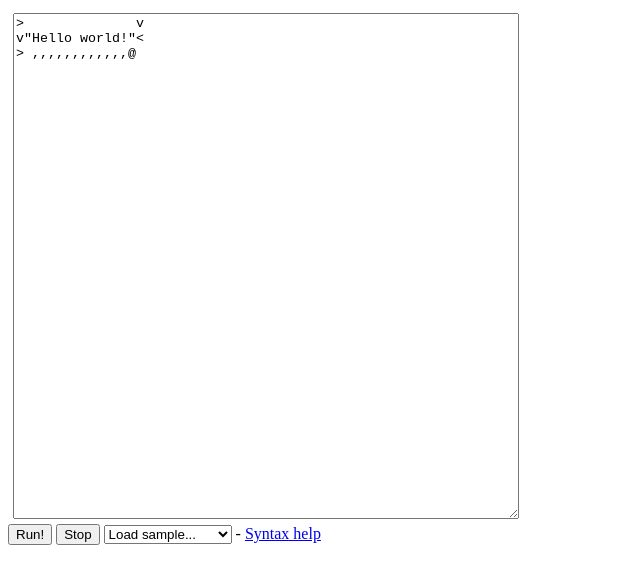
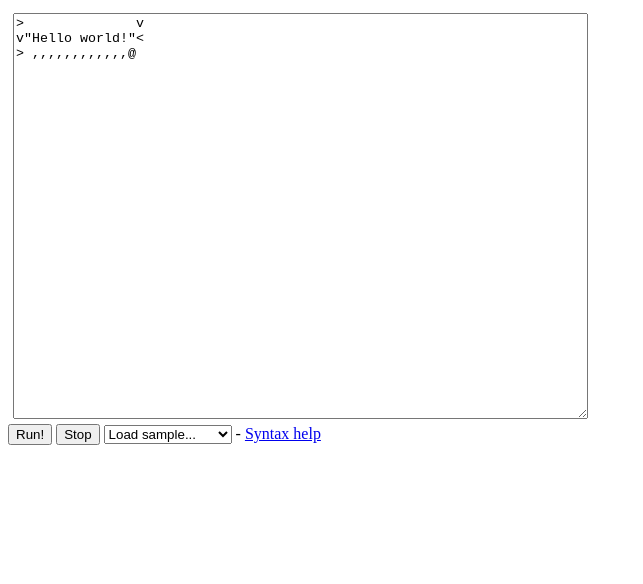
Before and after one commit to arnemart/befunge, a website: page index.html in a window 1280 px wide. Shown: the whole page, without its empty margins (0-643 px from the left). Drawn offline with Linux system fonts and the light colour scheme.

Commit message:
Use percentage based widths in HTML example

```diff
--- a/index.html
+++ b/index.html
@@ -6,8 +6,8 @@
     <style type="text/css" media="screen">
         #input, #output {
             font-family: monospace;
-            width: 500px;
-            height: 500px;
+            width: 45%;
+            height: 400px;
             float: left;
             margin: 5px;
         }
```
